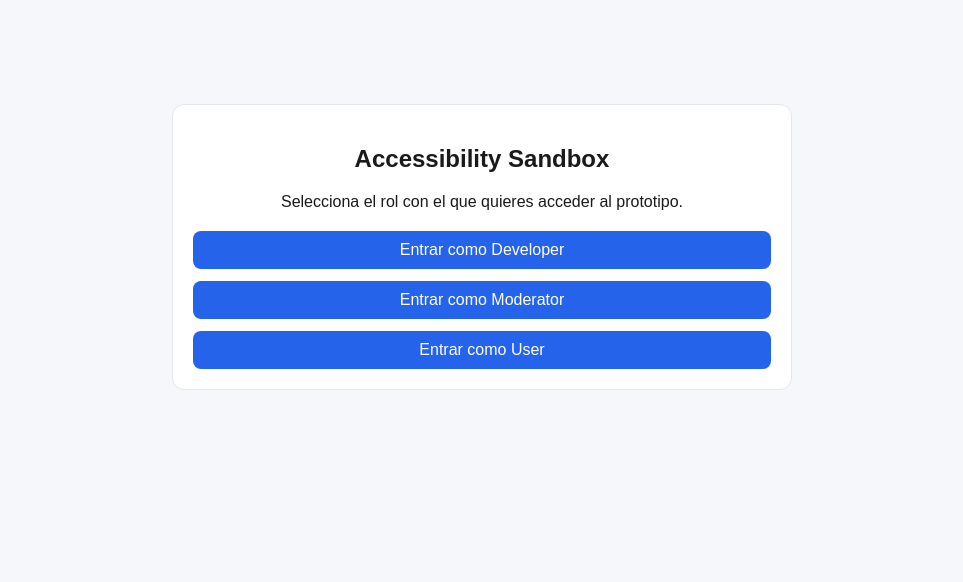
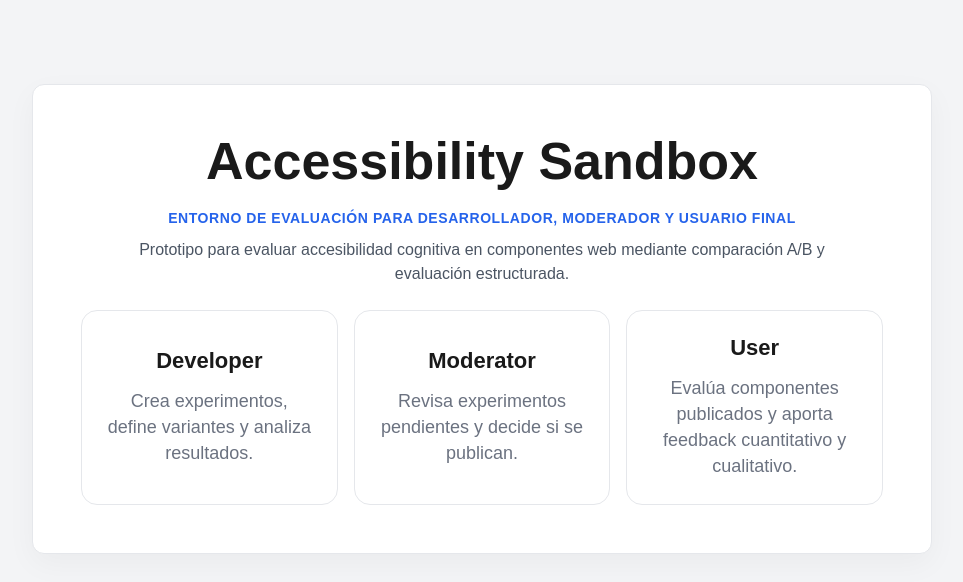
Before and after one commit to 100472330/ACCESIBILITY-SANDBOX, a React app in the folder frontend/: page / in a window 1280 px wide. Shown: the top 582 px of the page, without its empty margins (158-1121 px from the left). Built offline with nearby package versions, Linux system fonts and the light colour scheme; no server answers; the HTML template or start-up script is replaced by a standard one.

Commit message:
feat: improve landing page UI with role cards and enhanced layout

```diff
--- a/frontend/src/App.jsx
+++ b/frontend/src/App.jsx
@@ -97,18 +97,29 @@ function App() {
     <div className="app">
       <section className="card login-card">
         <h1>Accessibility Sandbox</h1>
-          <p>Selecciona el rol con el que quieres acceder al prototipo.</p>
+        <p className="login-tag">
+          Entorno de evaluación para desarrollador, moderador y usuario final
+        </p>
+        <p className="login-subtitle">
+          Prototipo para evaluar accesibilidad cognitiva en componentes web
+          mediante comparación A/B y evaluación estructurada.
+        </p>
 
-          <div className="role-entry-buttons">
-            <button onClick={() => setRole("developer")}>
-              Entrar como Developer
-            </button>
-            <button onClick={() => setRole("moderator")}>
-              Entrar como Moderator
-            </button>
-            <button onClick={() => setRole("user")}>
-              Entrar como User
-            </button>
+        <div className="role-cards">
+          <div className="role-card" onClick={() => setRole("developer")}>
+            <h2>Developer</h2>
+            <p>Crea experimentos, define variantes y analiza resultados.</p>
+          </div>
+
+          <div className="role-card" onClick={() => setRole("moderator")}>
+            <h2>Moderator</h2>
+            <p>Revisa experimentos pendientes y decide si se publican.</p>
+          </div>
+
+          <div className="role-card" onClick={() => setRole("user")}>
+            <h2>User</h2>
+            <p>Evalúa componentes publicados y aporta feedback cuantitativo y cualitativo.</p>
+          </div>
         </div>
       </section>
     </div>
--- a/frontend/src/index.css
+++ b/frontend/src/index.css
@@ -5,7 +5,7 @@
 body {
   margin: 0;
   font-family: Arial, sans-serif;
-  background: #f5f7fa;
+  background: #f3f4f6;
   color: #1a1a1a;
 }
 
@@ -185,9 +185,20 @@ button:disabled {
 }
 
 .login-card {
-  max-width: 620px;
-  margin: 80px auto;
+  max-width: 900px;
+  margin: 60px auto;
   text-align: center;
+  padding: 48px;
+  background: #ffffff;
+  border: 1px solid #e5e7eb;
+  box-shadow: 0 10px 30px rgba(0, 0, 0, 0.04);
+}
+
+.login-card h1 {
+  margin-top: 0;
+  margin-bottom: 20px;
+  font-size: 52px;
+  line-height: 1.1;
 }
 
 .role-entry-buttons {
@@ -265,3 +276,70 @@ button:disabled {
   border: 1px solid #86efac;
   border-radius: 8px;
 }
+
+.login-subtitle {
+  color: #4b5563;
+  margin: 0 auto 24px auto;
+  text-align: center;
+  max-width: 700px;
+  line-height: 1.5;
+}
+
+.role-cards {
+  display: grid;
+  grid-template-columns: repeat(3, 1fr);
+  gap: 16px;
+  margin-top: 20px;
+}
+
+.role-card {
+  border: 1px solid #e5e7eb;
+  border-radius: 16px;
+  padding: 24px;
+  background: #ffffff;
+  cursor: pointer;
+  transition: transform 0.15s ease, box-shadow 0.15s ease, border-color 0.15s ease;
+  min-height: 180px;
+  display: flex;
+  flex-direction: column;
+  justify-content: center;
+}
+
+.role-card p {
+  margin: 0;
+  color: #4b5563;
+  line-height: 1.45;
+  font-size: 18px;
+}
+
+.role-card:hover {
+  transform: translateY(-3px);
+  box-shadow: 0 10px 24px rgba(0, 0, 0, 0.08);
+  border-color: #93c5fd;
+}
+
+.role-card h2 {
+  margin-top: 0;
+  margin-bottom: 14px;
+  font-size: 22px;
+}
+
+.role-card p {
+  margin: 0;
+  color: #6b7280;
+}
+
+@media (max-width: 900px) {
+  .role-cards {
+    grid-template-columns: 1fr;
+  }
+}
+
+.login-tag {
+  font-size: 14px;
+  font-weight: 600;
+  color: #2563eb;
+  text-transform: uppercase;
+  letter-spacing: 0.04em;
+  margin-bottom: 12px;
+}
```
Lines whose indentation alone changed are shown as unchanged.
